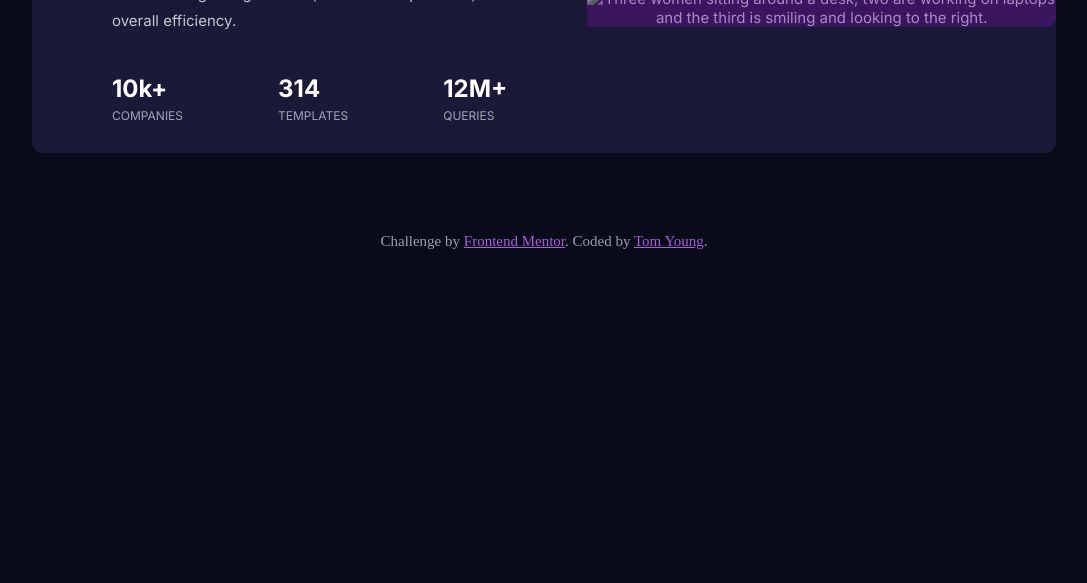
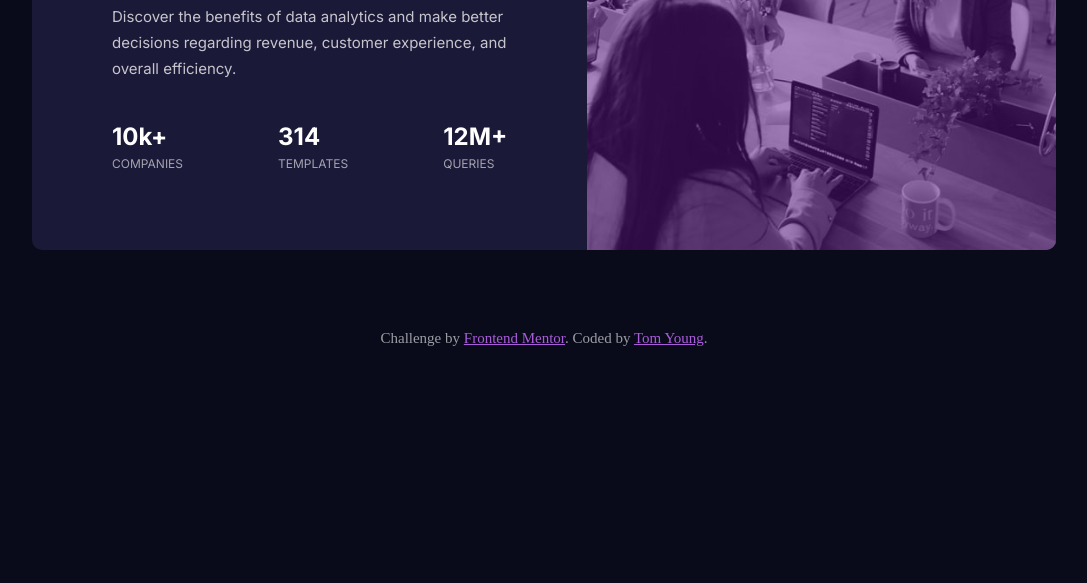
Before and after one commit to TheThomasY/Stats-Preview-Card, a plain HTML site: page index.html in a window 1280 px wide. Shown: the part 217-800 px from the top of the page, without its empty margins (96-1183 px from the left). Drawn offline with nearby package versions, Linux system fonts and the light colour scheme; files that its build step writes are made by us from their sources; the site is published under a folder, as on GitHub Pages, so addresses that start at the root find nothing.

Commit message:
Finalised version, README added

```diff
--- a/index.html
+++ b/index.html
@@ -21,8 +21,8 @@
 
     <div class="full-card">
       <div class="img-card">
-        <img class="desktop-img" src="/images/image-header-desktop.jpg" alt="Three women sitting around a desk, two are working on laptops and the third is smiling and looking to the right.">
-        <img class="mobile-img" src="/images/image-header-mobile.jpg" alt="Three women sitting around a desk, two are working on laptops and the third is smiling and looking to the right.">
+        <img class="desktop-img" src="images/image-header-desktop.jpg" alt="Three women sitting around a desk, two are working on laptops and the third is smiling and looking to the right.">
+        <img class="mobile-img" src="images/image-header-mobile.jpg" alt="Three women sitting around a desk, two are working on laptops and the third is smiling and looking to the right.">
         <div class="color-overlay"></div>
       </div>
       <div class="text-card">
```
Also changed, not shown: images/Screenshot.png (added), 2 other files.
